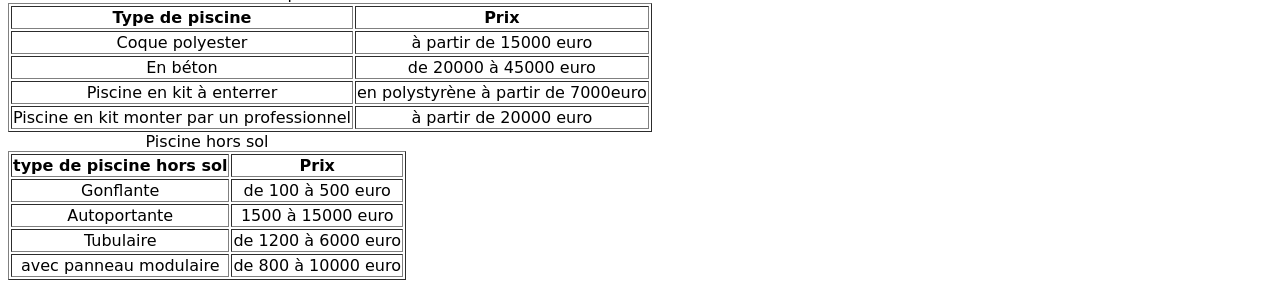
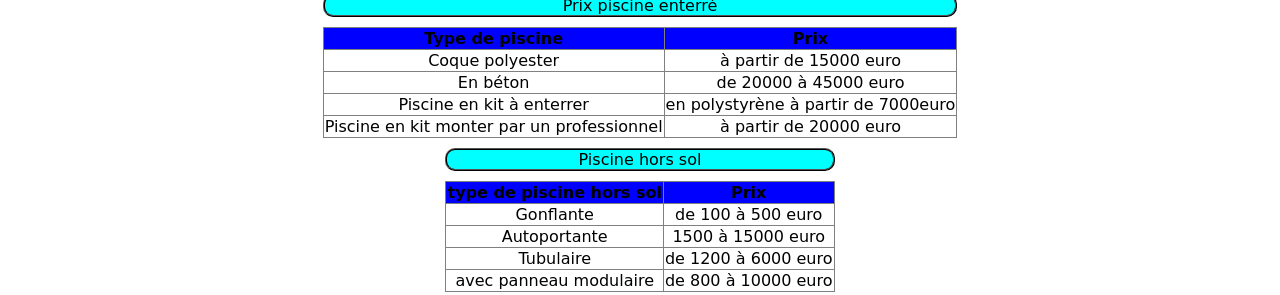
Before and after one commit to Sylvain059/Site-de-vente-de-piscine, a plain HTML site: page html/tarif.html in a window 1280 px wide. Shown: the part 62-357 px from the top of the page. Drawn offline with Linux system fonts and the light colour scheme; files that its build step writes are made by us from their sources.

Commit message:
add style in tarif.html/ table, thead, tbody

```diff
--- a/css/style.css
+++ b/css/style.css
@@ -109,3 +109,19 @@ map iframe {
   margin: 10px 0;
   width: 90%;
 }
+
+main table {
+  margin: 10px auto;
+  border-collapse: collapse;
+}
+
+main table caption {
+  margin-bottom: 10px;
+  border: 2px ridge black;
+  border-radius: 10px;
+  background-color: cyan;
+}
+
+thead {
+  background-color: blue;
+}
```
